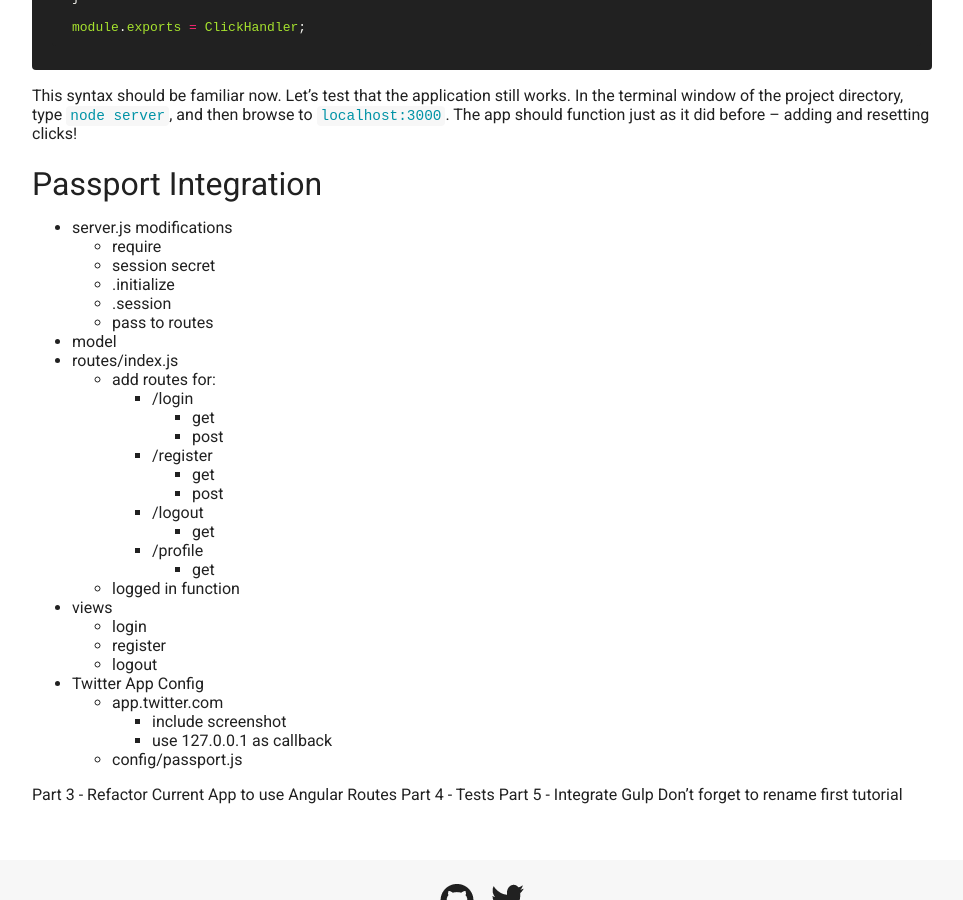
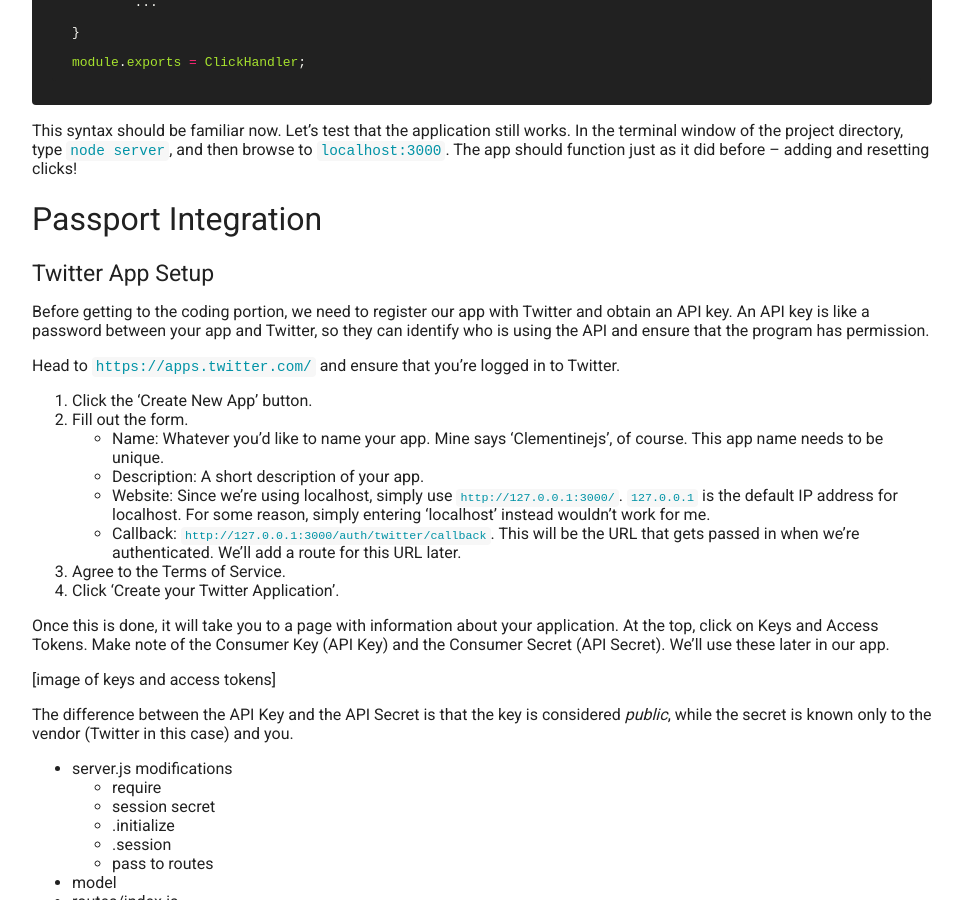
Before and after one commit to johnstonbl01/clementinejs, a Jekyll site: the page built from tutorial/tutorial-passport.md, in a window 1280 px wide and 900 px high, scrolled down 7761 px. Shown: the whole window, without its empty margins (158-1121 px from the left). Built offline with Jekyll 4.4.1, drawn with Linux system fonts in a browser that asks for light colours; Markdown is read by kramdown in place of the engine named in the settings; some of the changed text lies outside the part shown.

Commit message:
Complete Twitter auth section.

```diff
--- a/tutorial/tutorial-passport.md
+++ b/tutorial/tutorial-passport.md
@@ -11,6 +11,8 @@ layout: site
 ## Prerequisites
 
 This tutorial assumes that you have a working version of the application built in the [previous tutorial](tutorial.html).
+
+_Note_: This tutorial assumes that you have a Twitter account.
 
 ## Attack of the Auth
 
@@ -364,6 +366,30 @@ This syntax should be familiar now. Let's test that the application still works.
 
 ## Passport Integration
 
+### Twitter App Setup
+
+Before getting to the coding portion, we need to register our app with Twitter and obtain an API key. An API key is like a password between your app and Twitter, so they can identify who is using the API and ensure that the program has permission.
+
+Head to `https://apps.twitter.com/` and ensure that you're logged in to Twitter.
+
+1. Click the 'Create New App' button.
+2. Fill out the form.
+	- Name: Whatever you'd like to name your app. Mine says 'Clementinejs', of course. This app name needs to be unique.
+	- Description: A short description of your app.
+	- Website: Since we're using localhost, simply use `http://127.0.0.1:3000/`. `127.0.0.1` is the default IP address for localhost. For some reason, simply entering 'localhost' instead wouldn't work for me.
+	- Callback: `http://127.0.0.1:3000/auth/twitter/callback`. This will be the URL that gets passed in when we're authenticated. We'll add a route for this URL later.
+3. Agree to the Terms of Service.
+4. Click 'Create your Twitter Application'.
+
+Once this is done, it will take you to a page with information about your application. At the top, click on Keys and Access Tokens. Make note of the Consumer Key (API Key) and the Consumer Secret (API Secret). We'll use these later in our app.
+
+[image of keys and access tokens]
+
+The difference between the API Key and the API Secret is that the key is considered _public_, while the secret is known only to the vendor (Twitter in this case) and you.
+
+
+
+
 - server.js modifications
 	- require
 	- session secret
```
